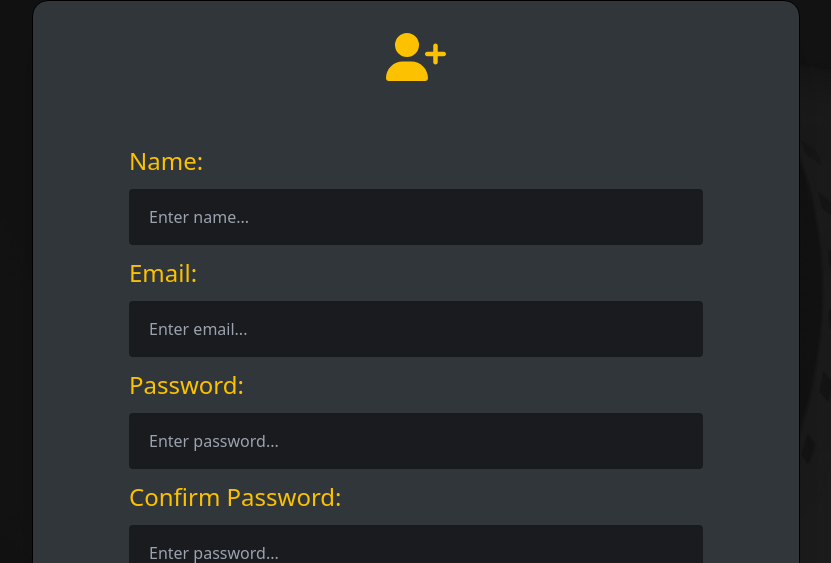
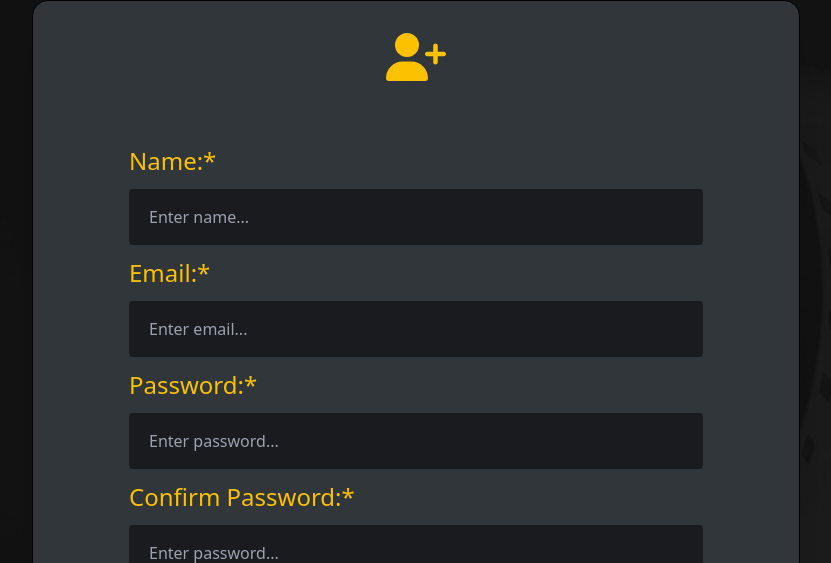
Before and after one commit to rewpt/catchlight, a React (Create React App) app: page /register in a window 1280 px wide. Shown: the top 563 px of the page, without its empty margins (224-1055 px from the left). Built offline with nearby package versions, Linux system fonts and the light colour scheme.

Commit message:
remove console logs

```diff
--- a/src/components/Welcome/Register.jsx
+++ b/src/components/Welcome/Register.jsx
@@ -32,7 +32,6 @@ export default function Register() {
       const dogPhoto = await axios.get(
         "https://dog.ceo/api/breeds/image/random"
       );
-      console.log("dogphoto.data", dogPhoto.data);
       await axios.post("/api/users/register", {
         email,
         password,
@@ -63,7 +62,7 @@ export default function Register() {
         </div>
         <div className="p-8 m-8">
           <form className="flex flex-col" onSubmit={handleSubmit}>
-            <label className="text-2xl text-pagetxt mb-3">Name:</label>
+            <label className="text-2xl text-pagetxt mb-3">Name:*</label>
             <input
               className="h-14 pr-8 pl-5 rounded z-0 focus:shadow focus:outline-none bg-inputbg text-inputtext"
               type="text"
@@ -75,7 +74,7 @@ export default function Register() {
               }}
             />
 
-            <label className="text-2xl text-pagetxt my-3">Email:</label>
+            <label className="text-2xl text-pagetxt my-3">Email:*</label>
             <input
               className="h-14 pr-8 pl-5 rounded z-0 focus:shadow focus:outline-none bg-inputbg text-inputtext"
               type="text"
@@ -87,7 +86,7 @@ export default function Register() {
               }}
             />
 
-            <label className="text-2xl text-pagetxt my-3">Password:</label>
+            <label className="text-2xl text-pagetxt my-3">Password:*</label>
             <input
               className="h-14 pr-8 pl-5 rounded z-0 focus:shadow focus:outline-none bg-inputbg text-inputtext"
               type="password"
@@ -100,7 +99,7 @@ export default function Register() {
             />
 
             <label className="text-2xl text-pagetxt my-3">
-              Confirm Password:
+              Confirm Password:*
             </label>
             <input
               className="h-14 pr-8 pl-5 rounded z-0 focus:shadow focus:outline-none bg-inputbg text-inputtext"
@@ -120,7 +119,7 @@ export default function Register() {
               className="h-14 pr-8 pl-5 rounded z-0 focus:shadow focus:outline-none bg-inputbg text-inputtext"
               type="text"
               placeholder="http://..."
-              name="password confirmation"
+              name="profilePic"
               value={profilePic}
               onChange={(e) => {
                 setProfilePic(e.target.value);
```
